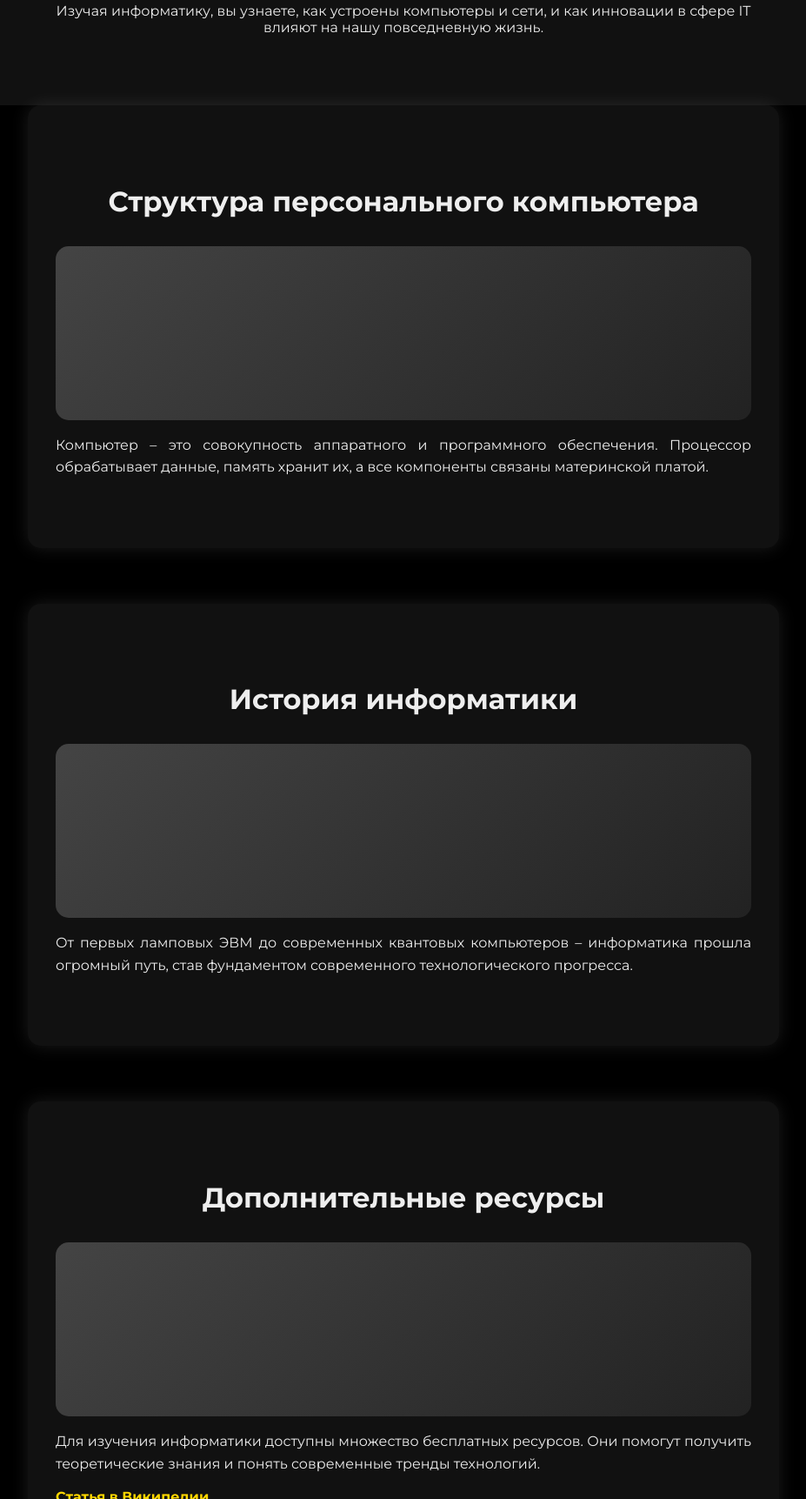
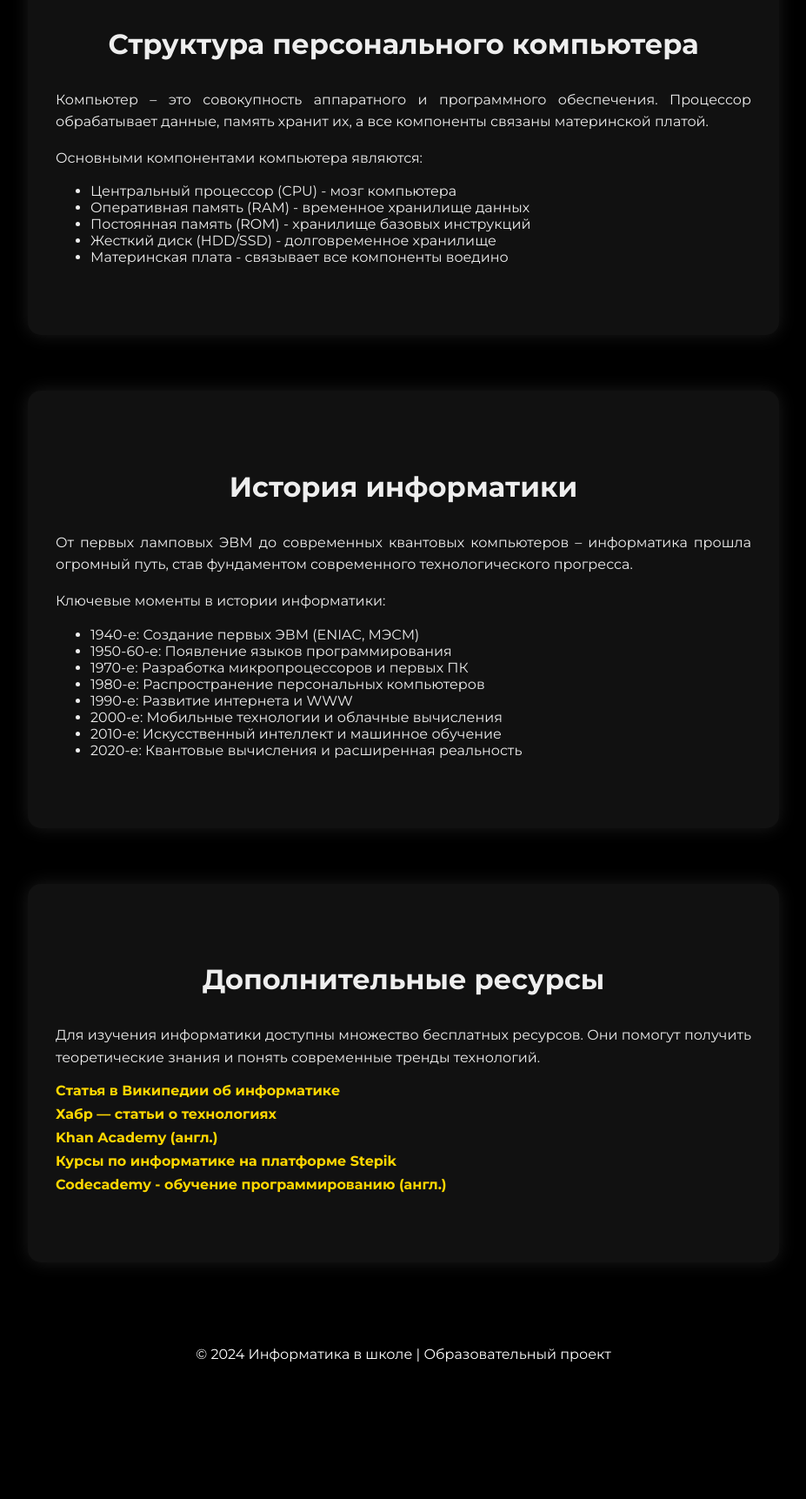
Before and after one commit to Toru-de/website-for-school, a plain HTML site: page index.html in a window 1280 px wide. Shown: the part 1077-2800 px from the top of the page at 87% size, without its empty margins (176-1103 px from the left). After the commit the page ends 2675 px from the top, so only its background shows below. Drawn offline with Linux system fonts and the light colour scheme.

Commit message:
Update index.html

```diff
--- a/index.html
+++ b/index.html
@@ -1,64 +1,98 @@
-<!-- index.html -->
+<!-- index.html - Обновленная структура -->
 <!DOCTYPE html>
 <html lang="ru">
 <head>
     <meta charset="UTF-8" />
     <meta name="viewport" content="width=device-width, initial-scale=1.0"/>
-    <title>Информатика в школе</title>
+    <title>Информатика в школе | Изучаем технологии</title>
+    <meta name="description" content="Образовательный ресурс по информатике для школьников. Изучаем устройство компьютеров, историю информатики и актуальные технологии.">
     <link rel="preconnect" href="https://fonts.gstatic.com" />
-    <link href="https://fonts.googleapis.com/css2?family=Montserrat:wght@400;700&display=swap" rel="stylesheet" />
+    <link href="https://fonts.googleapis.com/css2?family=Montserrat:wght@400;500;600;700&display=swap" rel="stylesheet" />
     <link rel="stylesheet" href="style.css" />
 </head>
 <body>
     <header>
-        <nav>
+        <div class="particles-container" id="particles-js"></div>
+        <nav id="mainNav">
             <ul class="nav-list">
-                <li><a href="#pc">Устройство ПК</a></li>
-                <li><a href="#history">История информатики</a></li>
-                <li><a href="#resources">Доп. материалы</a></li>
+                <li><a href="#pc" class="nav-link">Устройство ПК</a></li>
+                <li><a href="#history" class="nav-link">История информатики</a></li>
+                <li><a href="#resources" class="nav-link">Доп. материалы</a></li>
             </ul>
         </nav>
         <div class="header-content">
             <h1>Информатика в школе</h1>
             <p>Погрузитесь в удивительный мир технологий и вычислительных наук!</p>
-            <button id="learnBtn">Узнать больше</button>
+            <button id="learnBtn" class="btn">Узнать больше</button>
         </div>
-        <div class="overlay"></div>
     </header>
 
     <section id="hero">
         <div class="hero-container">
-            <!-- Вместо картинки стилизованный блок -->
-            <div class="placeholder-block fade-in"></div>
-            <p>Изучая информатику, вы узнаете, как устроены компьютеры и сети, и как инновации в сфере IT влияют на нашу повседневную жизнь.</p>
+            <div class="visual-block fade-in" id="heroVisual"></div>
+            <p>Изучая информатику, вы узнаете, как устроены компьютеры и сети, и как инновации в сфере IT влияют на нашу повседневную жизнь. Современный мир не существует без цифровых технологий.</p>
         </div>
     </section>
 
-    <section id="pc" class="content-section">
-        <h2>Структура персонального компьютера</h2>
-        <div class="placeholder-block slide-in"></div>
+    <section id="pc">
+        <div class="section-container">
+            <div class="content-section">
+                <h2 class="section-title">Структура персонального компьютера</h2>
                 <p>Компьютер – это совокупность аппаратного и программного обеспечения. Процессор обрабатывает данные, память хранит их, а все компоненты связаны материнской платой.</p>
+                <p>Основными компонентами компьютера являются:</p>
+                <ul>
+                    <li>Центральный процессор (CPU) - мозг компьютера</li>
+                    <li>Оперативная память (RAM) - временное хранилище данных</li>
+                    <li>Постоянная память (ROM) - хранилище базовых инструкций</li>
+                    <li>Жесткий диск (HDD/SSD) - долговременное хранилище</li>
+                    <li>Материнская плата - связывает все компоненты воедино</li>
+                </ul>
+            </div>
+            <div class="visual-block pc-visual slide-right" id="pcVisual"></div>
+        </div>
     </section>
 
-    <section id="history" class="content-section">
-        <h2>История информатики</h2>
-        <div class="placeholder-block slide-in"></div>
+    <section id="history">
+        <div class="section-container">
+            <div class="visual-block history-visual slide-left" id="historyVisual"></div>
+            <div class="content-section">
+                <h2 class="section-title">История информатики</h2>
                 <p>От первых ламповых ЭВМ до современных квантовых компьютеров – информатика прошла огромный путь, став фундаментом современного технологического прогресса.</p>
+                <p>Ключевые моменты в истории информатики:</p>
+                <ul>
+                    <li>1940-е: Создание первых ЭВМ (ENIAC, МЭСМ)</li>
+                    <li>1950-60-е: Появление языков программирования</li>
+                    <li>1970-е: Разработка микропроцессоров и первых ПК</li>
+                    <li>1980-е: Распространение персональных компьютеров</li>
+                    <li>1990-е: Развитие интернета и WWW</li>
+                    <li>2000-е: Мобильные технологии и облачные вычисления</li>
+                    <li>2010-е: Искусственный интеллект и машинное обучение</li>
+                    <li>2020-е: Квантовые вычисления и расширенная реальность</li>
+                </ul>
+            </div>
+        </div>
     </section>
 
-    <section id="resources" class="content-section">
-        <h2>Дополнительные ресурсы</h2>
-        <div class="placeholder-block slide-in"></div>
+    <section id="resources">
+        <div class="section-container">
+            <div class="content-section">
+                <h2 class="section-title">Дополнительные ресурсы</h2>
                 <p>Для изучения информатики доступны множество бесплатных ресурсов. Они помогут получить теоретические знания и понять современные тренды технологий.</p>
                 <ul>
-            <li><a href="https://ru.wikipedia.org/wiki/Информатика" target="_blank">Статья в Википедии</a></li>
+                    <li><a href="https://ru.wikipedia.org/wiki/Информатика" target="_blank">Статья в Википедии об информатике</a></li>
                     <li><a href="https://habr.com/ru/" target="_blank">Хабр — статьи о технологиях</a></li>
                     <li><a href="https://www.khanacademy.org/" target="_blank">Khan Academy (англ.)</a></li>
+                    <li><a href="https://stepik.org/catalog/58" target="_blank">Курсы по информатике на платформе Stepik</a></li>
+                    <li><a href="https://www.codecademy.com/" target="_blank">Codecademy - обучение программированию (англ.)</a></li>
                 </ul>
+            </div>
+            <div class="visual-block resources-visual slide-right" id="resourcesVisual"></div>
+        </div>
     </section>
 
     <footer>
-        <p>© 2024 Информатика в школе</p>
+        <div class="footer-particles" id="footer-particles"></div>
+        <p>© 2024 Информатика в школе | Образовательный проект</p>
     </footer>
 
     <script src="script.js"></script>
```
Lines whose indentation alone changed are shown as unchanged.
